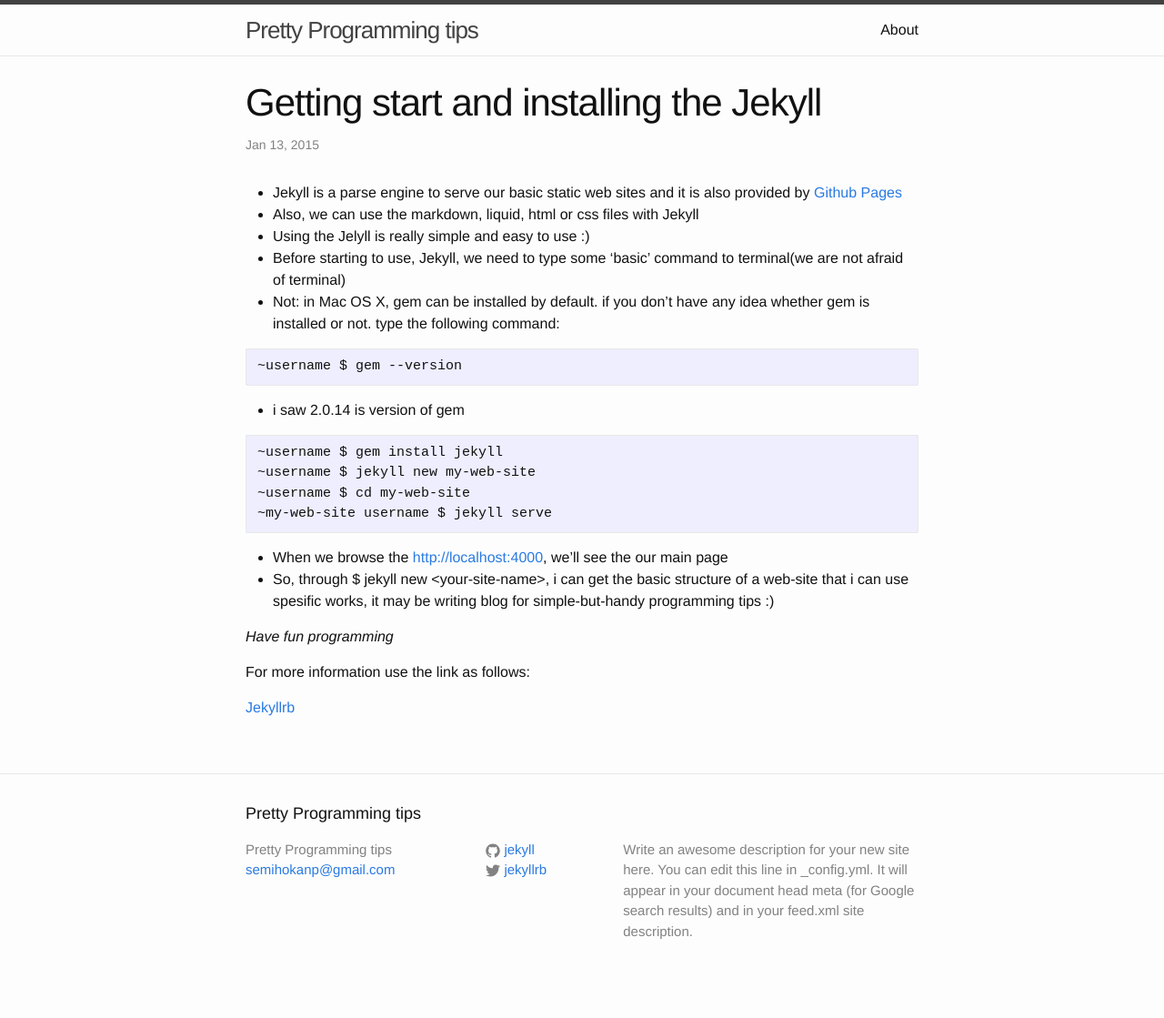
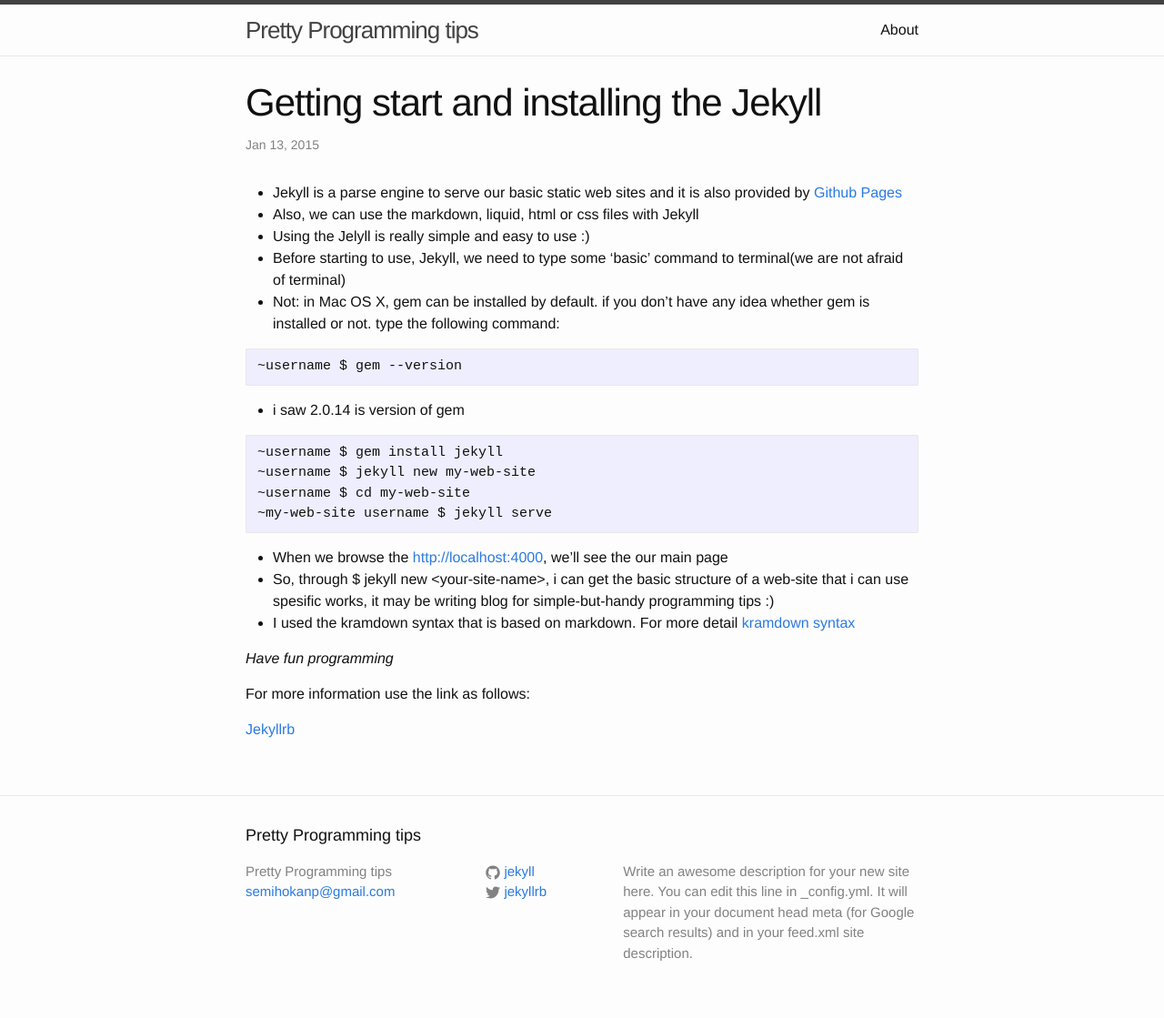
Before and after one commit to semihokanpehlivan/semihokanpehlivan.github.io, a Jekyll site: the page built from _posts/2015-1-13-getting-start-and-installing-the-jekyll.md, in a window 1280 px wide. Shown: the whole page at 91% size. Built offline with Jekyll 4.4.1, drawn with Linux system fonts in a browser that asks for light colours; before the commit the page ends 1095 px from its top, so only the background shows below that.

Commit message:
fixed the markdown syntax

````diff
--- a/_posts/2015-1-13-getting-start-and-installing-the-jekyll.md
+++ b/_posts/2015-1-13-getting-start-and-installing-the-jekyll.md
@@ -16,16 +16,17 @@ type the following command:
 
 -	i saw 2.0.14 is version of gem
 
-```
+~~~~~~
 ~username $ gem install jekyll
 ~username $ jekyll new my-web-site
 ~username $ cd my-web-site
 ~my-web-site username $ jekyll serve
-```
+~~~~~~
 
 -	When we browse the [http://localhost:4000](http://localhost:4000), we'll see the our main page
 -	So, through $ jekyll new \<your-site-name\>, i can get the basic structure of a web-site that i can use spesific works,
 it may be writing blog for simple-but-handy programming tips :)
+-	I used the kramdown syntax that is based on markdown. For more detail [kramdown syntax](http://kramdown.gettalong.org/syntax.html "kramdown")
 
 *Have fun programming*
 
````
Also changed, not shown: 2 other files.
